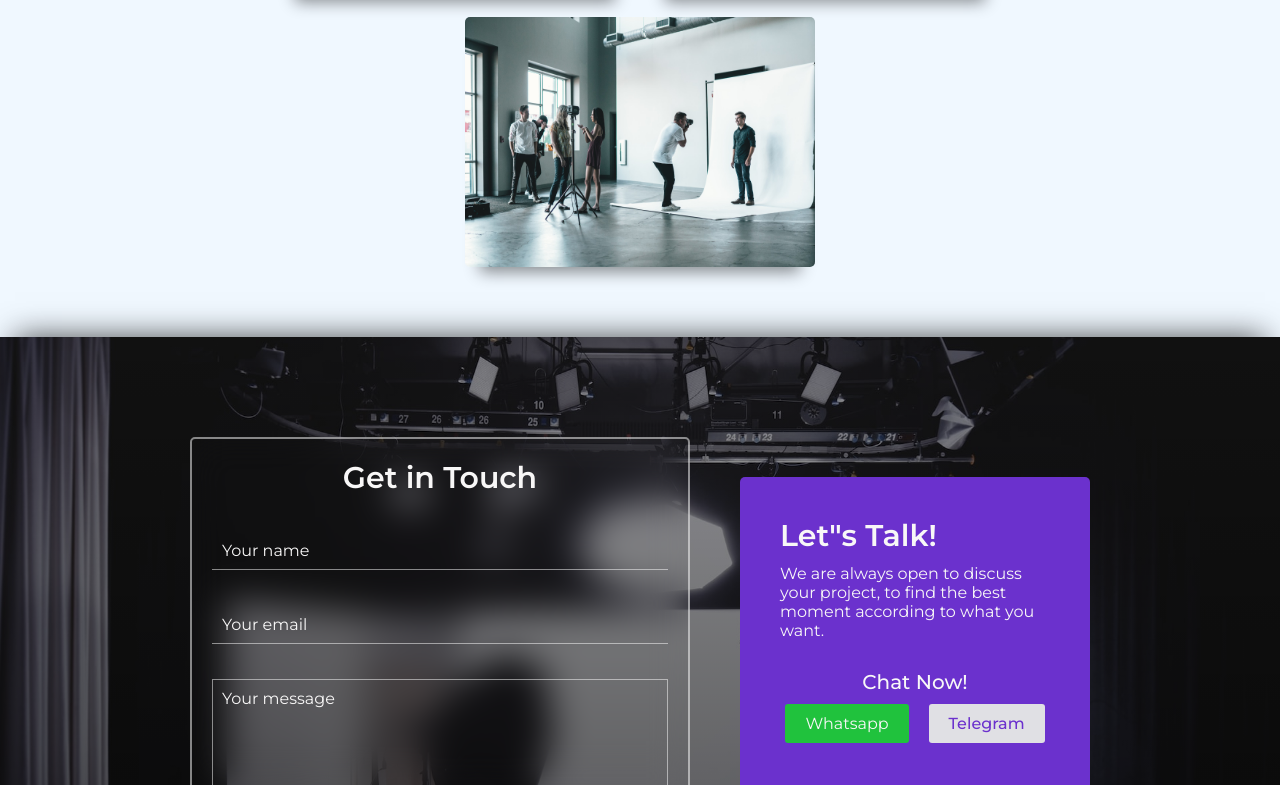
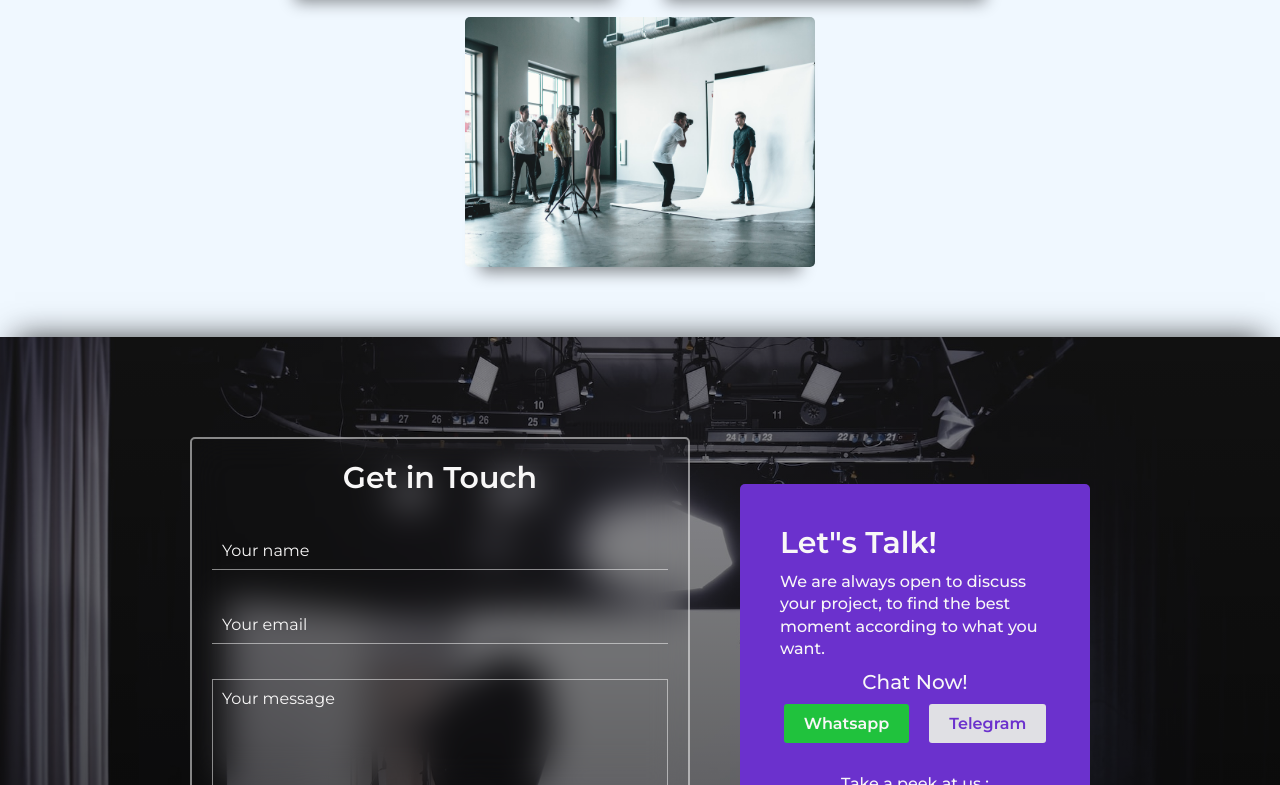
Before and after one commit to Mikoprn/D-Studio, a plain HTML site: page index.html in a window 1280 px wide. Shown: the part 2015-2800 px from the top of the page. Drawn offline with Linux system fonts and the light colour scheme.

```diff
--- a/style.css
+++ b/style.css
@@ -69,11 +69,12 @@
 
 p {
     font-size: 1.6rem;
-    font-weight: 400;
+    font-weight: 500;
+    line-height: 1.4;
 }
 
 a {
-    font-weight: 400;
+    font-weight: 600;
     color : var(--light-color);
     cursor: pointer;
     transition: var(--transition);
@@ -206,7 +207,7 @@
 .about .container {
     flex-wrap: wrap;
     justify-content: center;
-    gap: 5rem;
+    gap: 4rem;
 }
 
 .about__images {
@@ -377,13 +378,13 @@
 .contact__info h4,
 .contact__info .contact__caption {
     text-align: center;
-    margin-block: 3rem 1rem;
+    margin-block: 1rem;
 }
 
 .contact__chat{
     justify-content: center;
     gap: 2rem;
-    margin-bottom: 4rem;
+    margin-bottom: 3rem;
 }
 
 .contact__chat .button:nth-child(1) {
@@ -391,9 +392,8 @@
 }
 
 .contact__chat .button:nth-child(2) {
-    background: #e0e0e4;
+    background: rgb(224, 224, 228);
     color:var(--accent-color);
-    font-weight: 500;
 }
 
 .contact__chat .button:hover {
```
